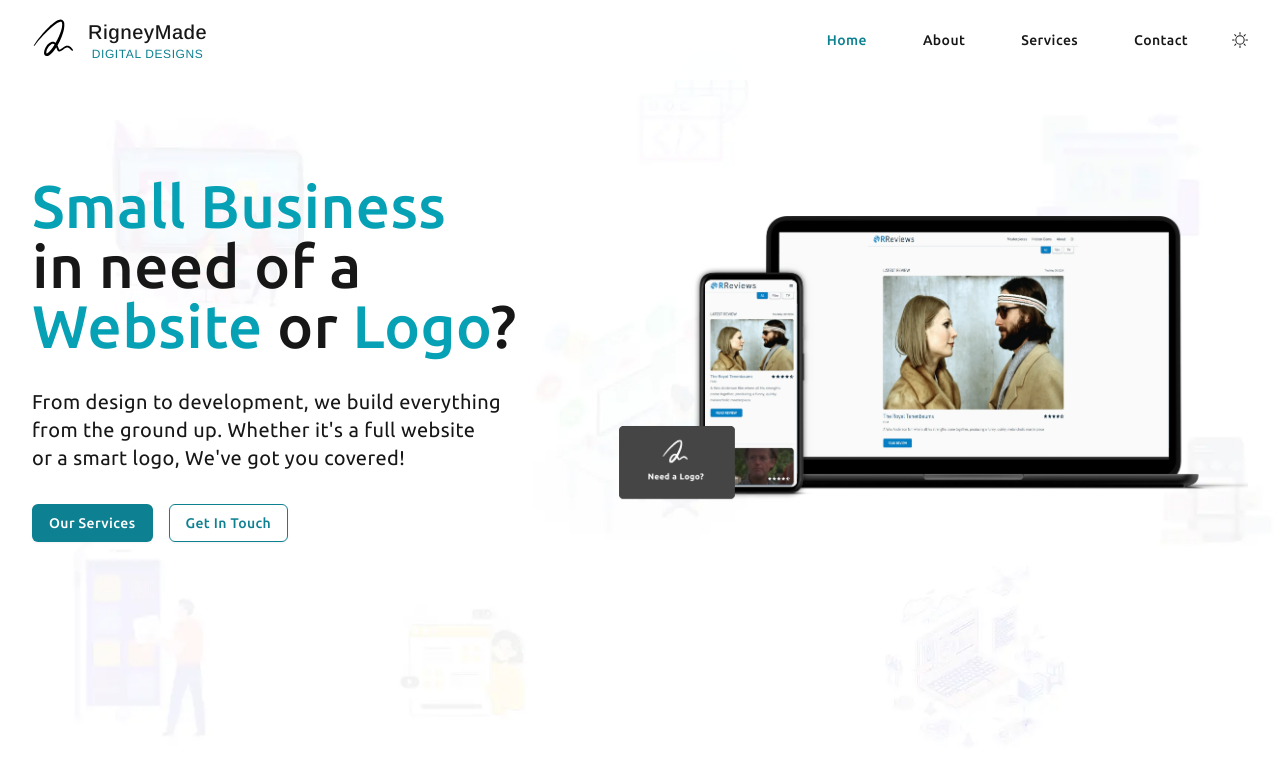
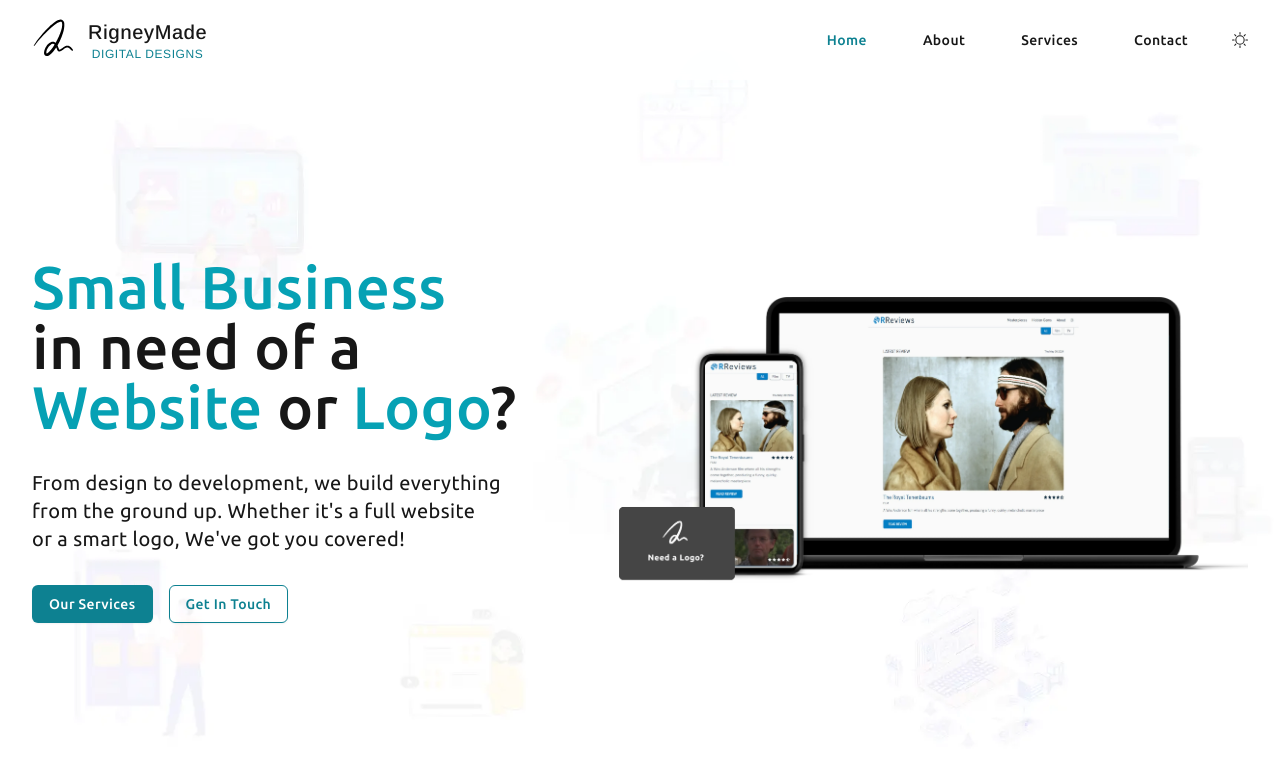
Before and after one commit to KramYengir/rigneymade, a Next.js app: page / in a window 1280 px wide. Shown: the top 774 px of the page. Built offline with nearby package versions, Linux system fonts and the light colour scheme.

Commit message:
make hero take up 90% screen

```diff
--- a/components/Hero.tsx
+++ b/components/Hero.tsx
@@ -6,7 +6,7 @@ import heroImgDark from "@/assets/images/hero-img-dark.webp";
 
 const Hero = () => {
   return (
-    <section className="flex  sm:flex-row flex-wrap gap-y-24 items-center justify-center py-16 sm:py-24 px-4 md:px-0">
+    <section className="flex sm:flex-row flex-wrap items-center justify-center min-h-[90vh] py-16 sm:py-24 px-4 md:px-0">
       {/* heading & call to action */}
       <div className="grid gap-8 max-w-prose text-balance">
         <h1 className="text-4xl sm:text-6xl font-medium">
@@ -37,7 +37,7 @@ const Hero = () => {
       </div>
 
       {/* image */}
-      <div className="relative flex-1">
+      <div className=" flex-1">
         <Image
           src={heroImgLight}
           alt="Hero Image"
```
